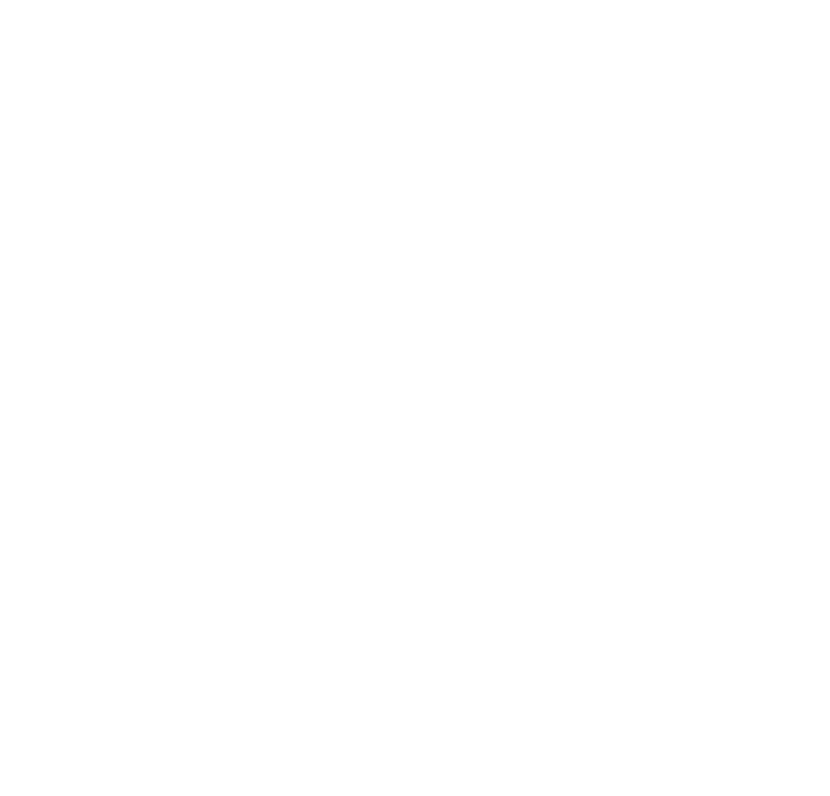
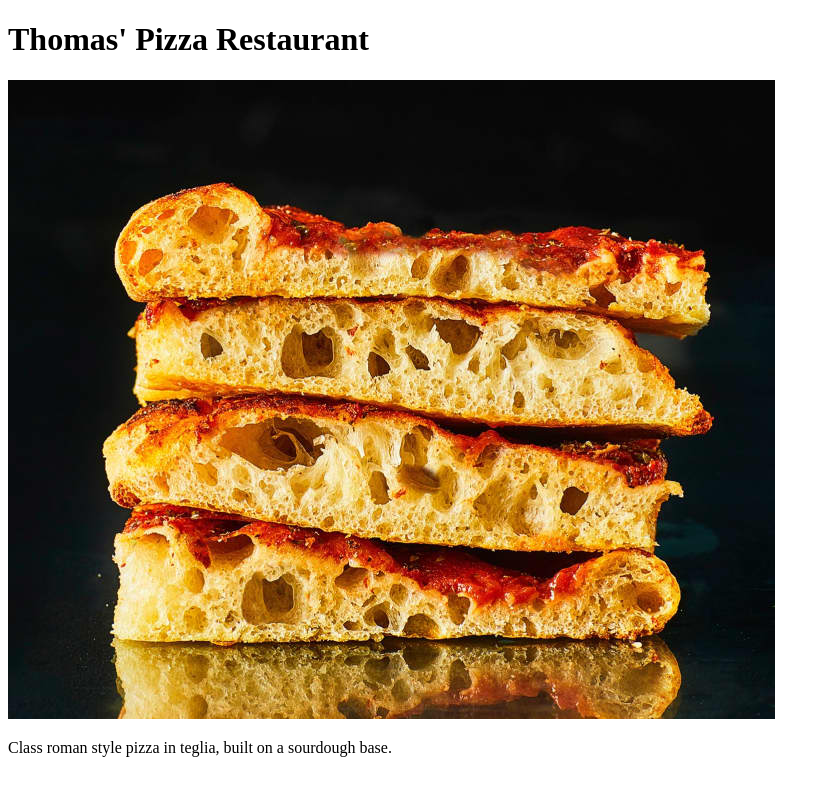
Before and after one commit to thomasxcarney/Restaurant-Page, a website built with webpack: page dist/index.html in a window 1280 px wide. Shown: the whole page, without its empty margins (0-830 px from the left). Built offline with nearby package versions, Linux system fonts and the light colour scheme.

Commit message:
Create js file to fill frontpage content
I created a modular js file that creates the html content for the front
page content. It is linked to the index.js and bundled with webpack.

```diff
--- /dev/null
+++ b/src/content.js
@@ -0,0 +1,23 @@
+const frontPageContent = function() {
+    const container = document.getElementById('content');
+    function createHeadline() {
+        const headline = document.createElement('h1');
+        headline.innerHTML = "Thomas' Pizza Restaurant";
+        container.appendChild(headline);
+    };
+    function createImg() {
+        const img = document.createElement('img');
+        img.src = '../dist/pizza.jpeg';
+        container.appendChild(img);
+    };
+    function createPara() {
+        const paragraph = document.createElement('p');
+        paragraph.innerHTML = 'Class roman style pizza in teglia, built on a sourdough base.';
+        container.appendChild(paragraph);
+    };
+    createHeadline();
+    createImg();
+    createPara();
+};
+
+export { frontPageContent };
--- a/src/index.js
+++ b/src/index.js
@@ -0,0 +1,3 @@
+import {frontPageContent} from './content.js';
+
+frontPageContent();
```
Also changed, not shown: dist/index.html, dist/main.js (added), dist/pizza.jpeg (added).
